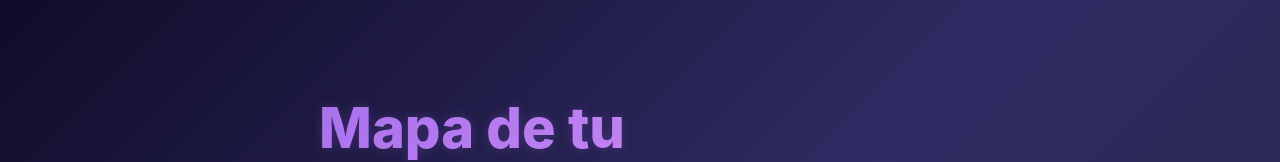
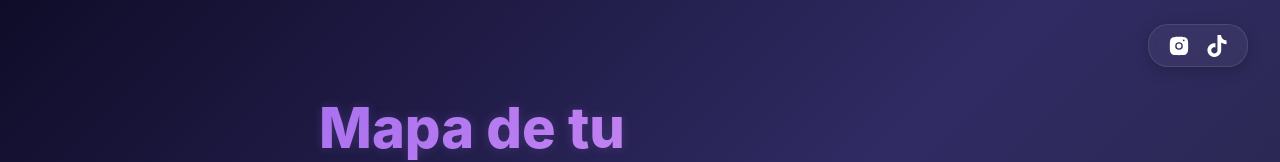
Before and after one commit to dev-german/aura, a React (Vite) app: page / in a window 1280 px wide. Shown: the top 162 px of the page. Built offline with nearby package versions, Linux system fonts and the light colour scheme.

Commit message:
Agrega redes sociales en la esquina superior

```diff
--- a/src/App.jsx
+++ b/src/App.jsx
@@ -16,6 +16,35 @@ function App() {
 
   return (
     <>
+      {/* Redes Sociales Top Right (Solo Desktop) */}
+      <div className="desktop-socials">
+        <a
+          href="https://www.instagram.com/maritabaldeon/"
+          target="_blank"
+          rel="noopener noreferrer"
+          title="Instagram"
+          onMouseOver={(e) => { e.currentTarget.querySelector('svg').style.fill = '#E1306C'; }}
+          onMouseOut={(e) => { e.currentTarget.querySelector('svg').style.fill = '#fff'; }}
+        >
+          <svg width="22" height="22" viewBox="0 0 24 24" fill="#fff" style={{ transition: 'fill 0.3s ease' }}>
+            <path d="M12 2c2.717 0 3.056.01 4.122.06 1.065.05 1.79.217 2.428.465.66.254 1.216.598 1.772 1.153.555.556.9 1.11 1.152 1.77.248.638.415 1.363.465 2.428.048 1.067.06 1.405.06 4.122 0 2.717-.01 3.056-.06 4.122-.05 1.065-.218 1.79-.465 2.428a4.883 4.883 0 0 1-1.153 1.772 c-.556.555-1.11.9-1.77 1.152-.638.248-1.363.415-2.428.465-1.067.048-1.405.06-4.122.06s-3.056-.01-4.122-.06c-1.065-.05-1.79-.218-2.428-.465a4.89 4.89 0 0 1-1.772-1.153 4.904 4.904 0 0 1-1.152-1.77c-.248-.638-.415-1.363-.465-2.428C2.013 15.056 2 14.717 2 12s.01-3.056.06-4.122c.05-1.065.217-1.79.465-2.428a4.88 4.88 0 0 1 1.153-1.772A4.897 4.897 0 0 1 5.45 2.525c.638-.248 1.363-.415 2.428-.465C8.944 2.013 9.283 2 12 2zm0 5.838a4.162 4.162 0 1 0 0 8.324 4.162 4.162 0 0 0 0-8.324zm0 6.824a2.662 2.662 0 1 1 0-5.324 2.662 2.662 0 0 1 0 5.324zm5.132-7.854a.996.996 0 1 0-.001-1.992.996.996 0 0 0 0 1.992z"/>
+          </svg>
+        </a>
+
+        <a
+          href="https://www.tiktok.com/@maritabaldeon"
+          target="_blank"
+          rel="noopener noreferrer"
+          title="TikTok"
+          onMouseOver={(e) => { e.currentTarget.querySelector('svg').style.fill = '#00f2fe'; }}
+          onMouseOut={(e) => { e.currentTarget.querySelector('svg').style.fill = '#fff'; }}
+        >
+          <svg width="22" height="22" viewBox="0 0 24 24" fill="#fff" style={{ transition: 'fill 0.3s ease' }}>
+            <path d="M12.525.02c1.31-.02 2.61-.01 3.91-.02.08 1.53.63 3.09 1.75 4.17 1.12 1.11 2.7 1.62 4.24 1.79v4.03c-1.44-.05-2.89-.35-4.2-.97-.57-.26-1.1-.59-1.62-.93-.01 2.92.01 5.84-.02 8.75-.08 1.4-.54 2.79-1.35 3.94-1.31 1.92-3.58 3.17-5.91 3.21-1.43.08-2.86-.31-4.08-1.03-2.02-1.19-3.44-3.37-3.65-5.71-.02-.5-.03-1-.01-1.49.18-1.9 1.12-3.72 2.58-4.96 1.66-1.44 3.98-2.13 6.15-1.72.02 1.48-.04 2.96-.04 4.44-.99-.32-2.15-.23-3.02.37-.63.41-1.11 1.04-1.36 1.75-.21.51-.15 1.07-.14 1.61.24 1.64 1.82 3.02 3.5 2.87 1.12-.01 2.19-.66 2.77-1.61.19-.33.4-.67.41-1.06.1-1.79.06-3.57.07-5.36.01-4.03-.01-8.05.02-12.07z"/>
+          </svg>
+        </a>
+      </div>
+
       {!userData && (
         <div style={{ textAlign: 'center', width: '100%', maxWidth: '400px' }}>
           <h1 className="title">Mapa de tu Alma</h1>
--- a/src/index.css
+++ b/src/index.css
@@ -375,6 +375,38 @@ body {
   .timeline-item:hover {
     transform: none;
   }
+
+  /* Ocultar iconos flotantes en movil */
+  .desktop-socials {
+    display: none !important;
+  }
+}
+
+/* Redes Sociales Flotantes Desktop */
+.desktop-socials {
+  position: absolute;
+  top: 1.5rem;
+  right: 2rem;
+  display: flex;
+  gap: 1rem;
+  z-index: 100;
+  background: rgba(255, 255, 255, 0.05);
+  padding: 0.6rem 1.2rem;
+  border-radius: 20px;
+  backdrop-filter: blur(8px);
+  -webkit-backdrop-filter: blur(8px);
+  border: 1px solid rgba(255, 255, 255, 0.1);
+  box-shadow: 0 4px 15px rgba(0,0,0,0.2);
+}
+
+.desktop-socials a {
+  display: flex;
+  align-items: center;
+  transition: transform 0.3s cubic-bezier(0.175, 0.885, 0.32, 1.275);
+}
+
+.desktop-socials a:hover {
+  transform: translateY(-3px) scale(1.15);
 }
 
 .timeline-year {
```
